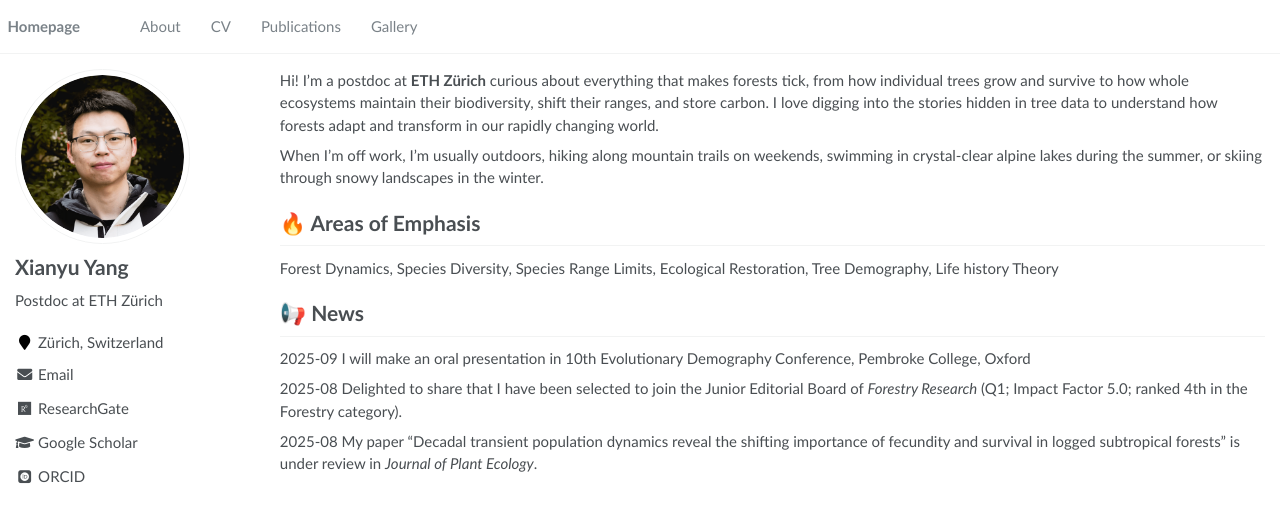
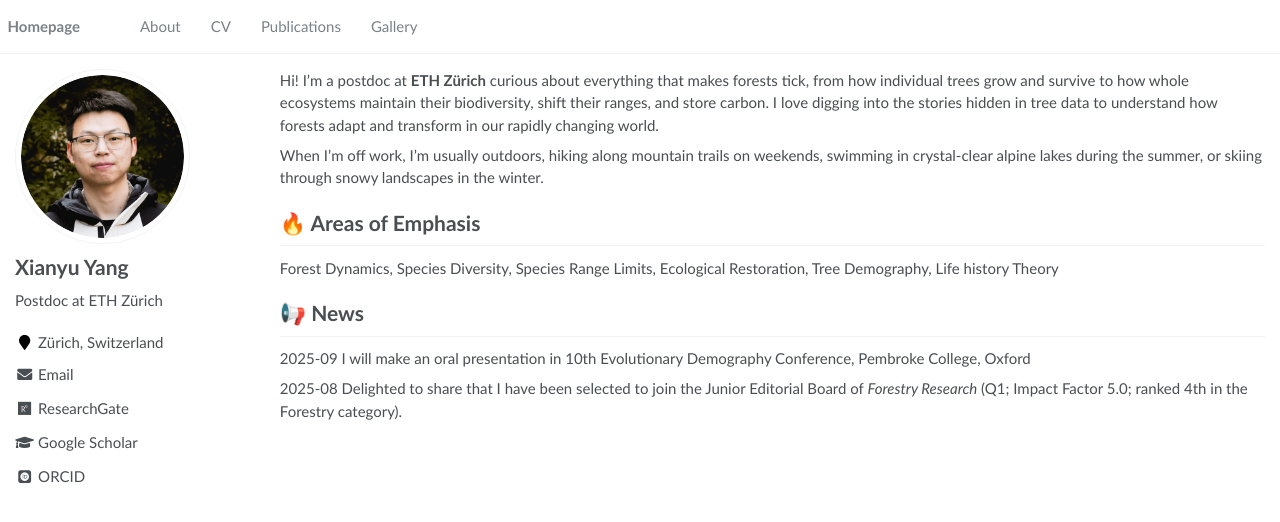
Before and after one commit to Xianyu-Yang/xianyu-yang.github.io, a Jekyll site: the page built from _pages/about.md, in a window 1280 px wide. Shown: the top 522 px of the page. Built offline with Jekyll 4.4.1, drawn with Linux system fonts in a browser that asks for light colours; some web fonts are replaced.

Commit message:
Update about.md

```diff
--- a/_pages/about.md
+++ b/_pages/about.md
@@ -27,5 +27,3 @@ Forest Dynamics, Species Diversity, Species Range Limits, Ecological Restoration
 2025-09 I will make an oral presentation in 10th Evolutionary Demography Conference, Pembroke College, Oxford
 
 2025-08 Delighted to share that I have been selected to join the Junior Editorial Board of _Forestry Research_ (Q1; Impact Factor 5.0; ranked 4th in the Forestry category).
-
-2025-08 My paper "Decadal transient population dynamics reveal the shifting importance of fecundity and survival in logged subtropical forests" is under review in _Journal of Plant Ecology_.
```
